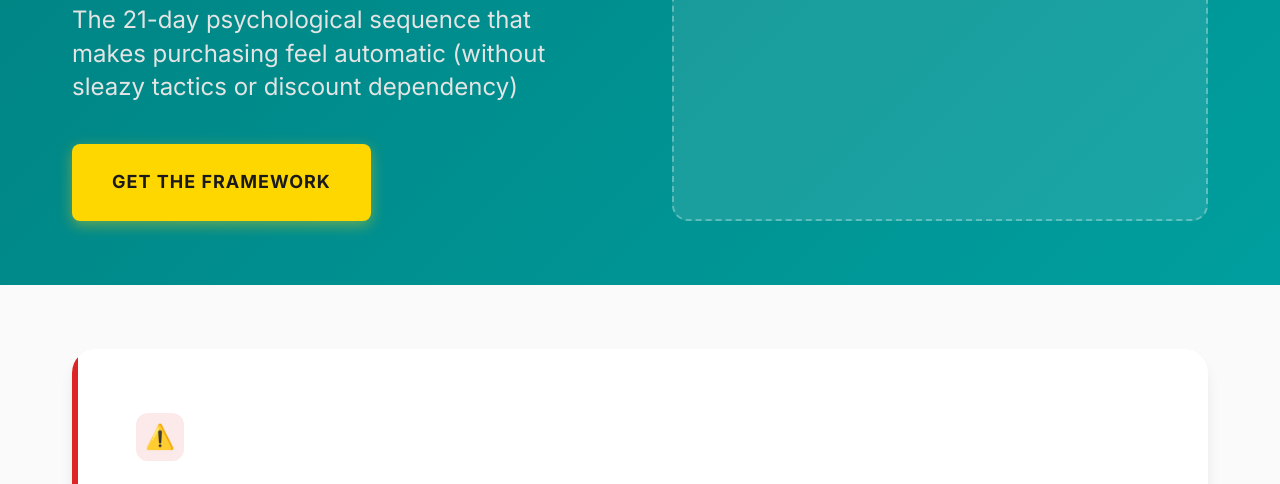
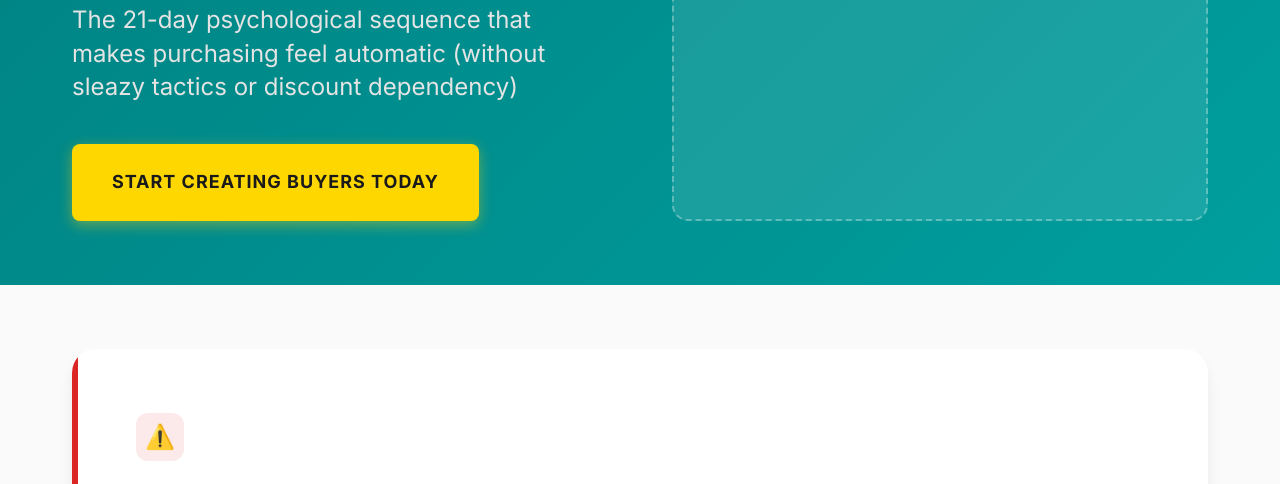
Before and after one commit to Muddassir91/habit-emails-optin, a plain HTML site: page optin/index.html in a window 1280 px wide. Shown: the part 316-800 px from the top of the page. Drawn offline with nearby package versions, Linux system fonts and the light colour scheme.

Commit message:
Update index.html

```diff
--- a/optin/index.html
+++ b/optin/index.html
@@ -700,7 +700,7 @@
             The 21-day psychological sequence that makes purchasing feel
             automatic (without sleazy tactics or discount dependency)
           </p>
-          <a href="#optin-form" class="hero-cta">Get The Framework</a>
+          <a href="#optin-form" class="hero-cta">Start Creating Buyers Today</a>
         </div>
         <div class="hero-image">
           <!-- Replace this placeholder with your actual image -->
```
